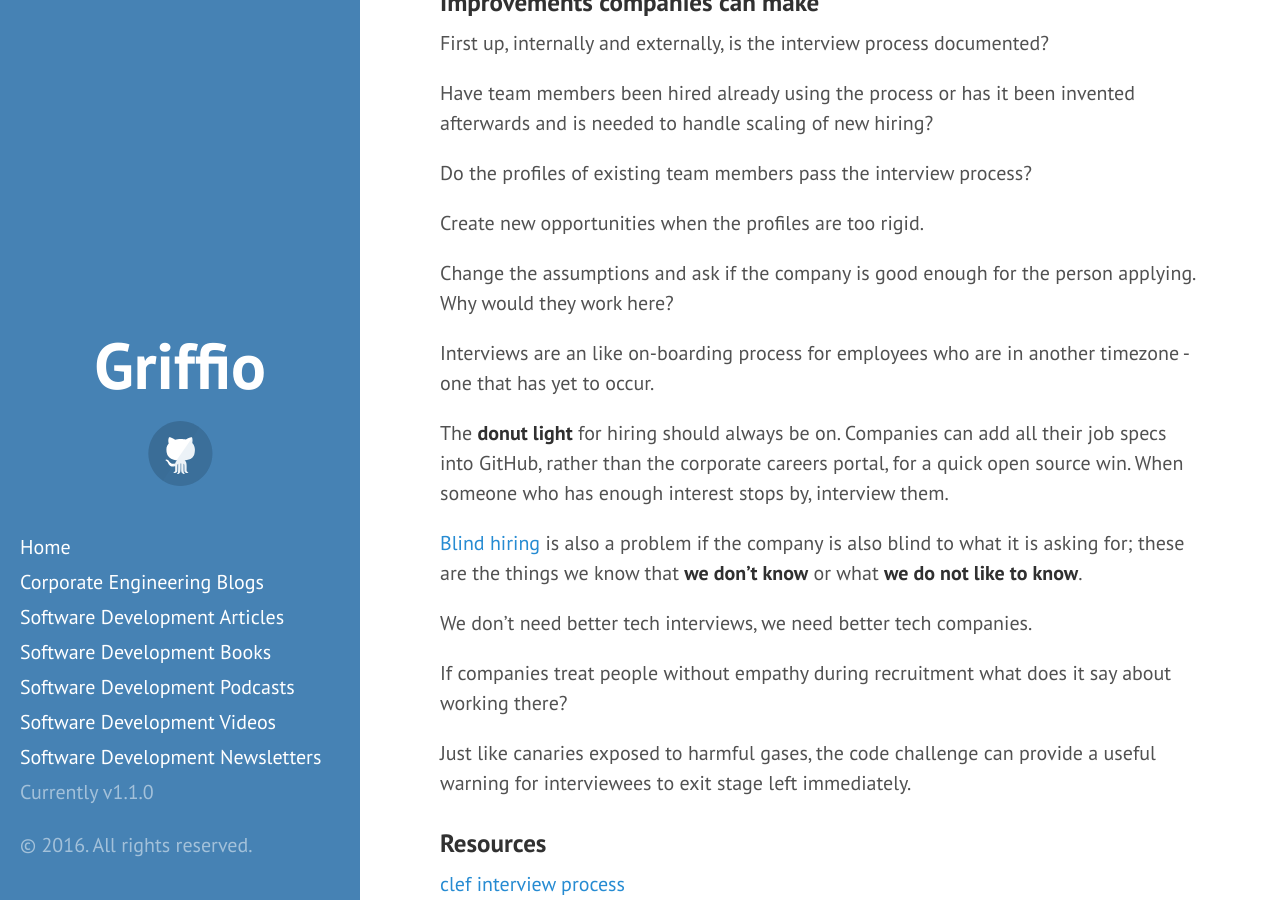
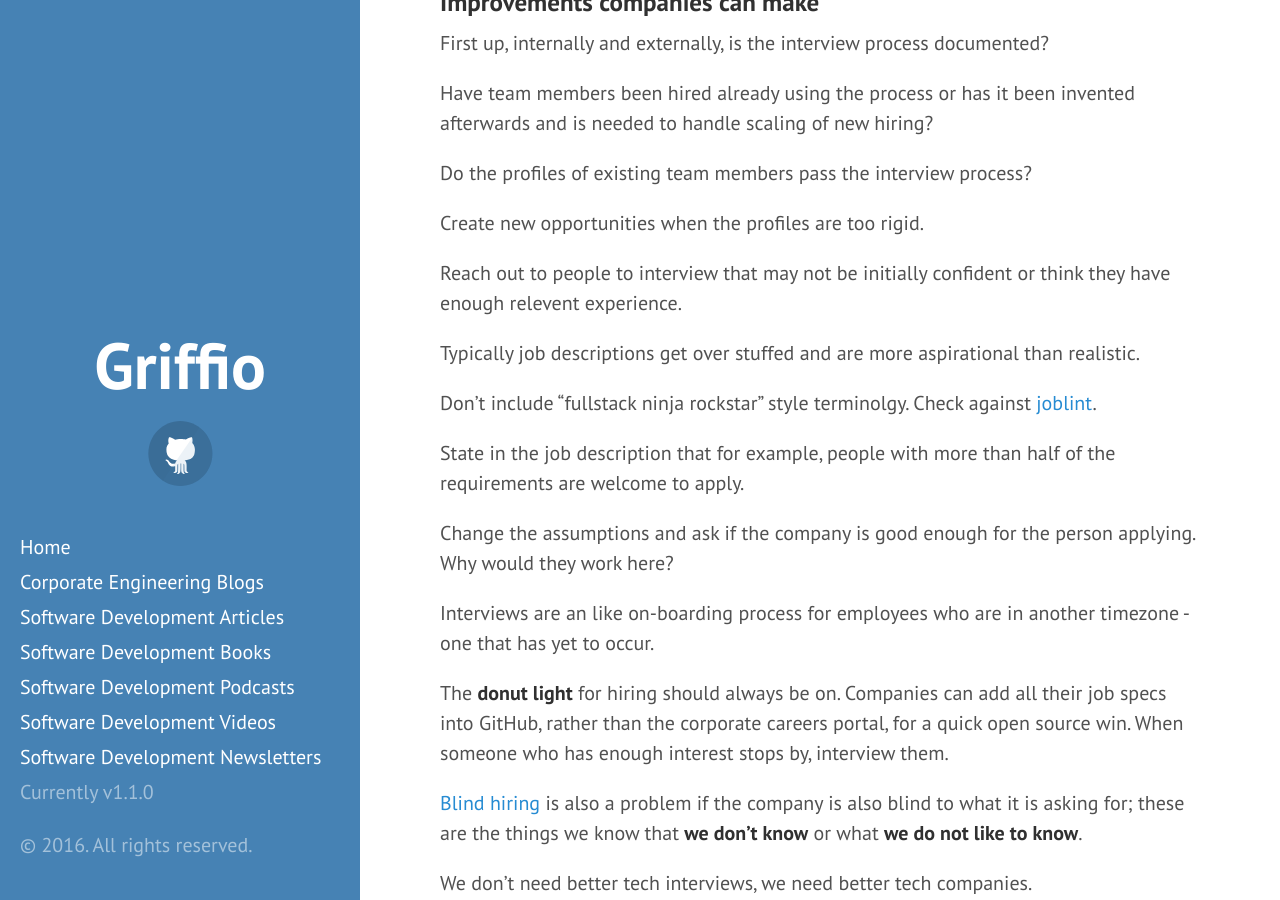
Before and after one commit to griffio/griffio.github.io, a Jekyll site: the page built from _posts/2016-06-12-Culture-Canaries-The-Interview-Coding-Challenge.md, in a window 1280 px wide and 900 px high, scrolled down 1476 px. Built offline with Jekyll 4.4.1, drawn with Linux system fonts in a browser that asks for light colours; some web fonts are replaced.

Commit message:
Update 2016-06-12-Culture-Canaries-The-Interview-Coding-Challenge.md

```diff
--- a/_posts/2016-06-12-Culture-Canaries-The-Interview-Coding-Challenge.md
+++ b/_posts/2016-06-12-Culture-Canaries-The-Interview-Coding-Challenge.md
@@ -43,6 +43,14 @@ Do the profiles of existing team members pass the interview process?
 
 Create new opportunities when the profiles are too rigid.
 
+Reach out to people to interview that may not be initially confident or think they have enough relevent experience.
+
+Typically job descriptions get over stuffed and are more aspirational than realistic.
+
+Don't include "fullstack ninja rockstar" style terminolgy. Check against [joblint](https://www.npmjs.com/package/joblint).
+
+State in the job description that for example, people with more than half of the requirements are welcome to apply.
+
 Change the assumptions and ask if the company is good enough for the person applying. Why would they work here?
 
 Interviews are an like on-boarding process for employees who are in another timezone - one that has yet to occur.
```
